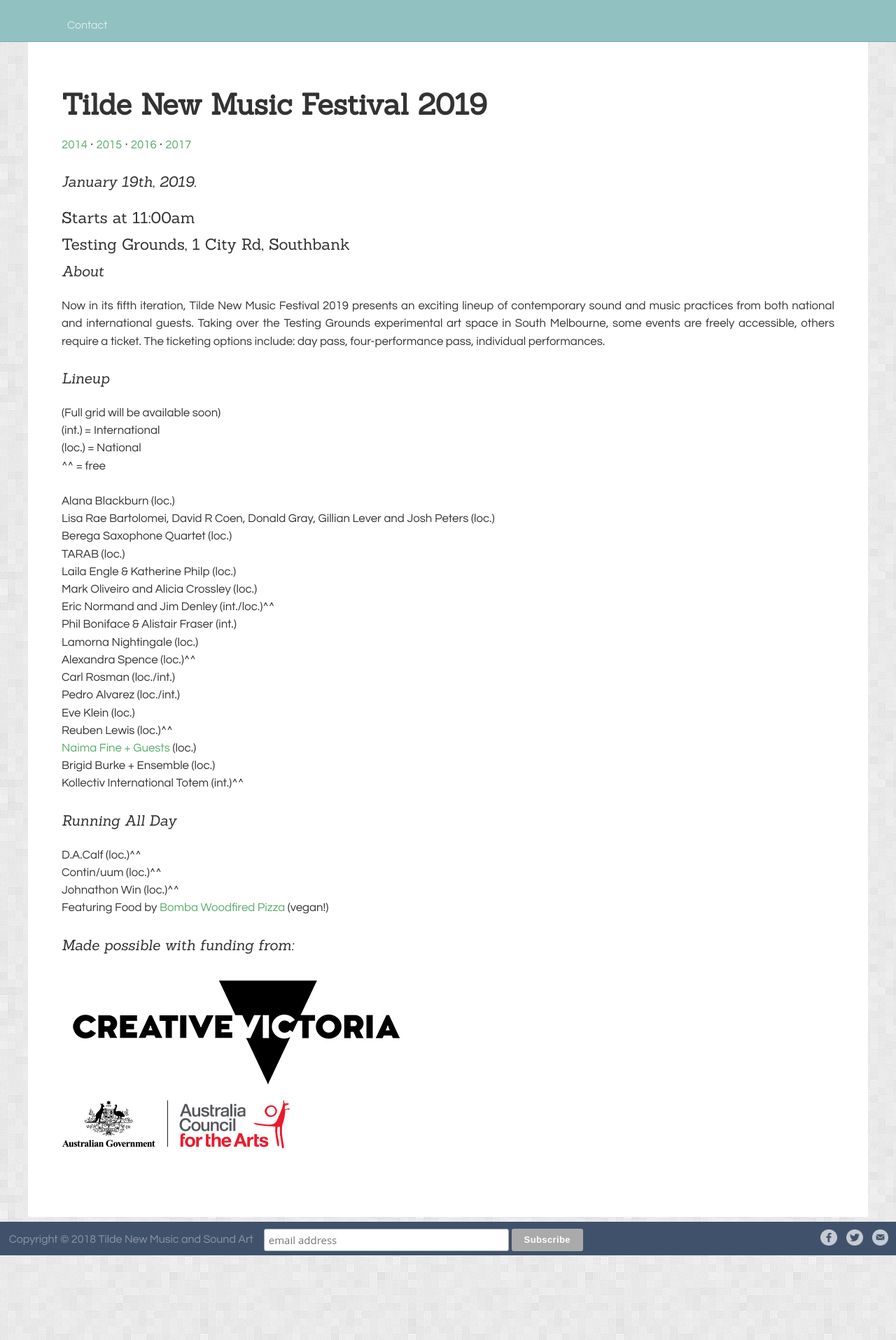
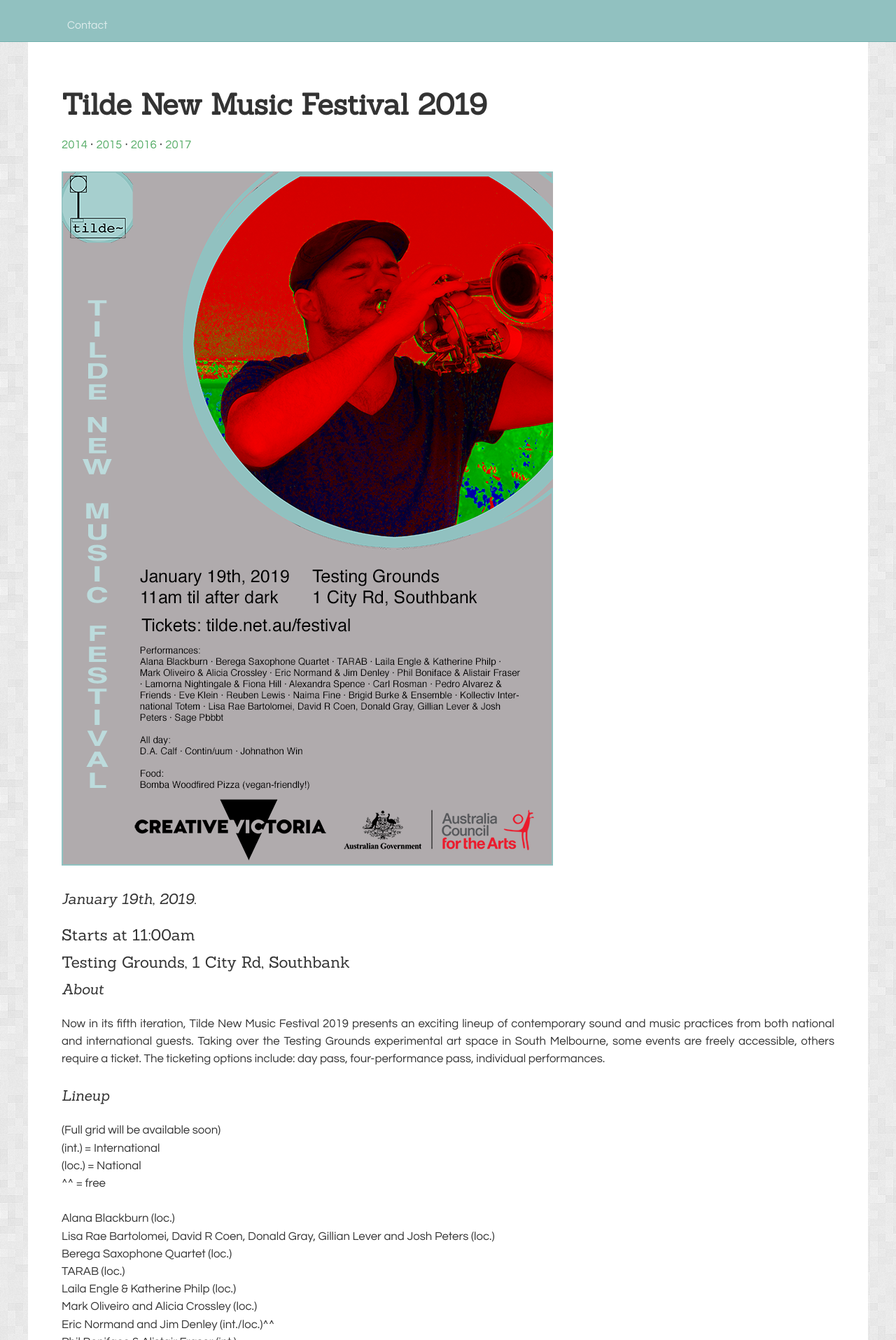
Before and after one commit to unclewalter/tilde-festival-website, a Jekyll site: the page built from pages/festival.md, in a window 1280 px wide. Shown: the part 338-2253 px from the top of the page at 70% size. Built offline with Jekyll 4.4.1, drawn with Linux system fonts in a browser that asks for light colours; a script that is not in the unit is left out.

Commit message:
Add flyer

```diff
--- a/pages/festival.md
+++ b/pages/festival.md
@@ -5,6 +5,8 @@
 published: true
 ---
 [2014](/fest2014) ⋅ [2015](/fest2015) ⋅ [2016](/fest2016) ⋅ [2017](/fest2017)
+
+![Tilde NMF Flyer](/assets/TildeNMF.png)
 
 ## January 19th, 2019.
 ### Starts at 11:00am
```
